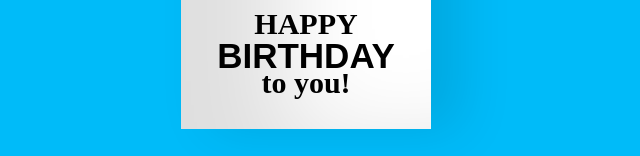
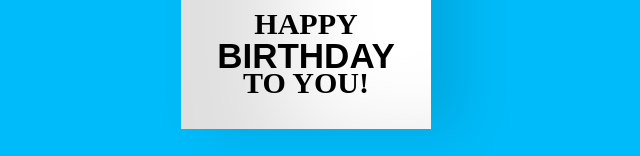
Before and after one commit to RaviSingh55v/wish.github.io, a plain HTML site: page Index.html in a window 1280 px wide. Shown: the part 454-610 px from the top of the page, without its empty margins (334-974 px from the left). Drawn offline with Linux system fonts and the light colour scheme.

Commit message:
Update Index.html

```diff
--- a/Index.html
+++ b/Index.html
@@ -12,7 +12,7 @@
             <div class="front-text">
                 <h3 class="happy">HAPPY</h3>
                 <h2 class="bday">BIRTHDAY</h2>
-                <h3 class="toyou">to you!</h3>
+                <h3 class="toyou">TO YOU!</h3>
             </div>
             <div class="wrap-deco">
                 <div class="decorations"></div>
```
